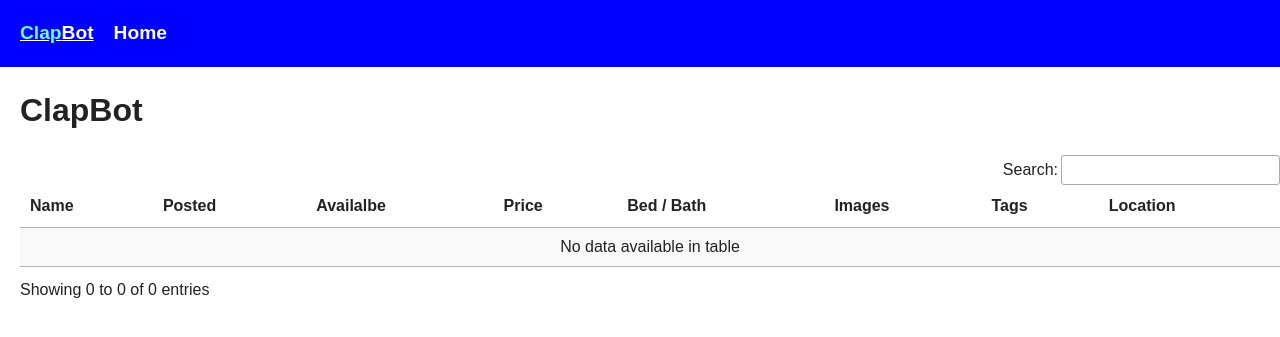
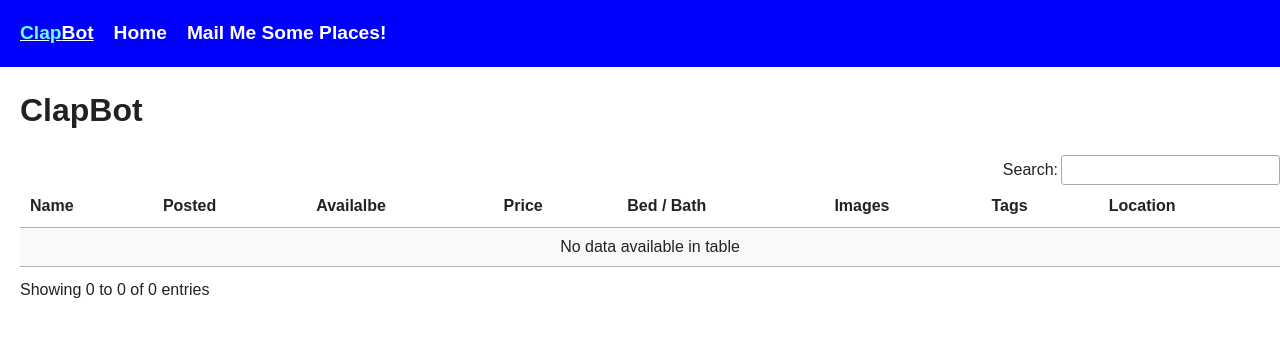
Before and after one commit to alexrudy/ClapBot, a Flask app: page / in a window 1280 px wide. Shown: the top 337 px of the page. Run offline with Flask 2, Linux system fonts and the light colour scheme; data that the repository does not hold is empty; style sheets or scripts are compiled from the project's sources; some libraries are stand-ins or nearby versions.

Commit message:
Add a mail request to templates

```diff
--- a/clapbot/templates/navigation.html
+++ b/clapbot/templates/navigation.html
@@ -5,5 +5,7 @@
   <div id="home">
     <a href='/'>Home</a>
   </div>
-
+  <div>
+    <a href='/mail/'>Mail Me Some Places!</a>
+  </div>
 </div>
```
